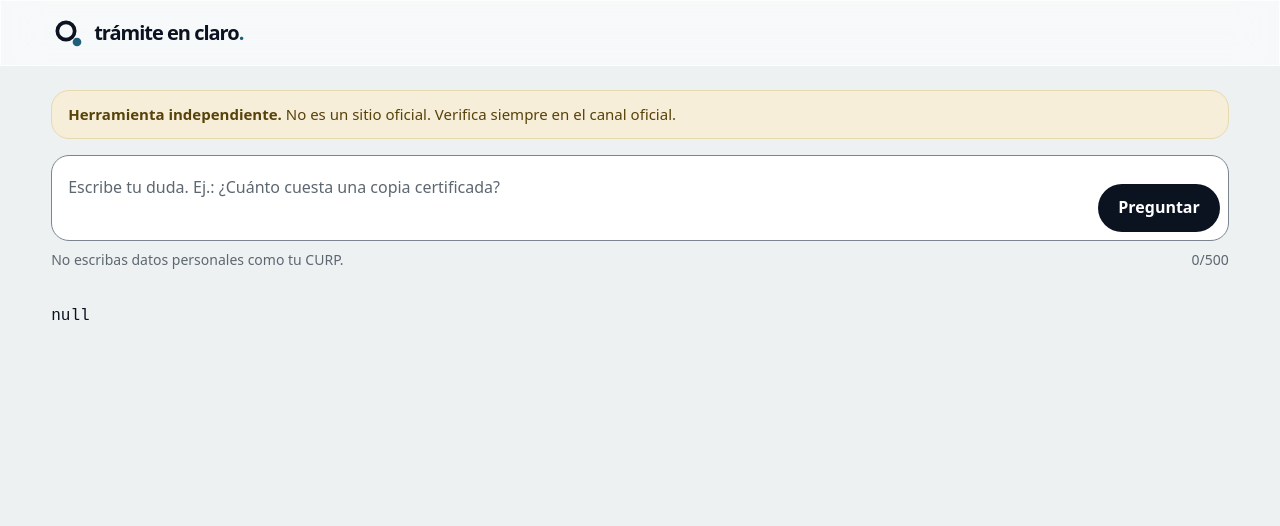
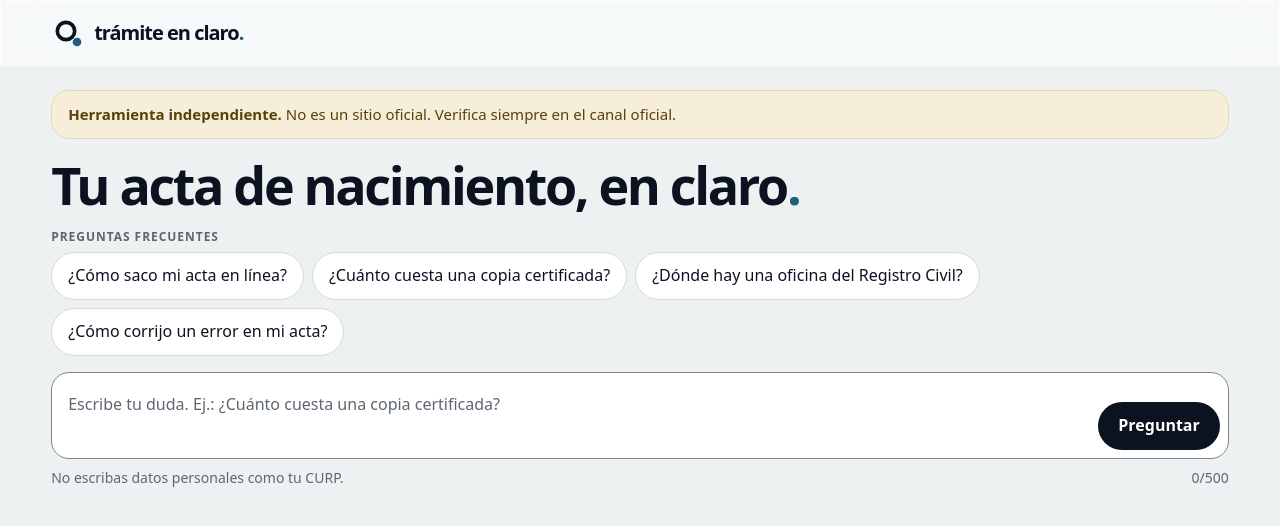
Before and after one commit to jonnschenk/Tramite-en-claro, a React (Vite) app in the folder frontend/: page / in a window 1280 px wide. Shown: the top 526 px of the page. Built offline with nearby package versions, Linux system fonts and the light colour scheme; no server answers.

Commit message:
Fase 2: inicio con preguntas sugeridas y estado de carga agregado

```diff
--- a/frontend/src/App.jsx
+++ b/frontend/src/App.jsx
@@ -3,12 +3,23 @@ import { askQuestion, validateQuestion } from './api/ask.js';
 import Header from './components/Header.jsx';
 import Notice from './components/Notice.jsx';
 import QuestionForm from './components/QuestionForm.jsx';
+import SuggestedQuestions from './components/SuggestedQuestions.jsx';
+import LoadingState from './components/LoadingState.jsx';
+
+// Preguntas que el corpus sí cubre (fuentes 01, 02, 05 y 06).
+const SUGGESTIONS = [
+  '¿Cómo saco mi acta en línea?',
+  '¿Cuánto cuesta una copia certificada?',
+  '¿Dónde hay una oficina del Registro Civil?',
+  '¿Cómo corrijo un error en mi acta?',
+];
 
 function App() {
   const [question, setQuestion] = useState('');
   const [formError, setFormError] = useState(null);
   const [result, setResult] = useState(null);
 
+  const isIdle = result === null;
   const isLoading = result?.state === 'loading';
 
   function handleChange(text) {
@@ -25,6 +36,13 @@ function App() {
     }
     sendQuestion(question);
     return true;
+  }
+
+  // Una píldora llena el campo y envía la pregunta de una vez.
+  function handleSuggestion(text) {
+    setQuestion(text);
+    setFormError(null);
+    sendQuestion(text);
   }
 
   async function sendQuestion(text) {
@@ -45,6 +63,25 @@ function App() {
       <Header />
       <main className="page">
         <Notice />
+
+        {isIdle ? (
+          <div className="hero">
+            <h1 className="hero__title">
+              Tu acta de nacimiento, en claro<span className="hero__dot">.</span>
+            </h1>
+          </div>
+        ) : (
+          <h1 className="visually-hidden">Trámite en claro</h1>
+        )}
+
+        {isIdle && (
+          <SuggestedQuestions
+            title="Preguntas frecuentes"
+            questions={SUGGESTIONS}
+            onSelect={handleSuggestion}
+          />
+        )}
+
         <QuestionForm
           value={question}
           onChange={handleChange}
@@ -52,8 +89,13 @@ function App() {
           isLoading={isLoading}
           error={formError}
         />
-        {/* Temporal: muestra el resultado crudo. Se reemplaza en los siguientes pasos. */}
-        <pre>{JSON.stringify(result, null, 2)}</pre>
+
+        {/* aria-live: el lector de pantalla anuncia lo que aparece aquí (cargando, respuesta, errores). */}
+        <section className="result" aria-live="polite" aria-busy={isLoading}>
+          {isLoading && <LoadingState />}
+          {/* Temporal: los demás estados se muestran en crudo hasta el paso 7. */}
+          {!isIdle && !isLoading && <pre>{JSON.stringify(result, null, 2)}</pre>}
+        </section>
       </main>
     </>
   );
--- /dev/null
+++ b/frontend/src/components/LoadingState.jsx
@@ -0,0 +1,27 @@
+import { useEffect, useState } from 'react';
+
+const SLOW_AFTER_MS = 10_000;
+
+// Estado 2 · Cargando: texto que se anuncia + esqueleto decorativo.
+// A los 10 s cambia a "Sigue buscando…" para que la persona sepa que no se trabó.
+function LoadingState() {
+  const [isSlow, setIsSlow] = useState(false);
+
+  useEffect(() => {
+    const timer = setTimeout(() => setIsSlow(true), SLOW_AFTER_MS);
+    return () => clearTimeout(timer); // si llega la respuesta antes, se cancela
+  }, []);
+
+  return (
+    <div className="card loading">
+      <p className="loading__text">{isSlow ? 'Sigue buscando…' : 'Buscando en fuentes oficiales…'}</p>
+      <div className="loading__skeleton" aria-hidden="true">
+        <span className="loading__line loading__line--wide" />
+        <span className="loading__line" />
+        <span className="loading__line loading__line--short" />
+      </div>
+    </div>
+  );
+}
+
+export default LoadingState;
--- /dev/null
+++ b/frontend/src/components/SuggestedQuestions.jsx
@@ -0,0 +1,26 @@
+// Preguntas sugeridas en píldoras. Se usan en el inicio y en "Fuera de tema".
+function SuggestedQuestions({ title, questions, onSelect, disabled }) {
+  return (
+    <section className="suggestions" aria-labelledby="suggestions-title">
+      <h2 className="suggestions__title" id="suggestions-title">
+        {title}
+      </h2>
+      <ul className="suggestions__list">
+        {questions.map((question) => (
+          <li key={question}>
+            <button
+              className="suggestions__pill"
+              type="button"
+              onClick={() => onSelect(question)}
+              disabled={disabled}
+            >
+              {question}
+            </button>
+          </li>
+        ))}
+      </ul>
+    </section>
+  );
+}
+
+export default SuggestedQuestions;
--- /dev/null
+++ b/frontend/src/styles/_card.scss
@@ -0,0 +1,15 @@
+// Bloque BEM: card (tarjeta base para cargando, respuesta y estados)
+@use 'tokens' as *;
+@use 'mixins' as *;
+
+.card {
+  padding: 20px;
+  background: $color-surface;
+  border-radius: $radius-card-mobile;
+  box-shadow: $shadow-card;
+
+  @include web {
+    padding: 28px;
+    border-radius: $radius-card-web;
+  }
+}
--- /dev/null
+++ b/frontend/src/styles/_hero.scss
@@ -0,0 +1,15 @@
+// Bloque BEM: hero (título del inicio)
+@use 'tokens' as *;
+@use 'mixins' as *;
+
+.hero {
+  &__title {
+    font-size: clamp(2rem, 8vw, 3.25rem);
+    font-weight: 800;
+    letter-spacing: $tracking-title-tight;
+  }
+
+  &__dot {
+    color: $color-accent;
+  }
+}
--- /dev/null
+++ b/frontend/src/styles/_loading.scss
@@ -0,0 +1,46 @@
+// Bloque BEM: loading (estado 2 · Cargando)
+@use 'tokens' as *;
+
+.loading {
+  display: grid;
+  gap: 16px;
+
+  &__text {
+    margin: 0;
+    color: $color-text-secondary;
+    font-weight: 500;
+  }
+
+  &__skeleton {
+    display: grid;
+    gap: 10px;
+  }
+
+  &__line {
+    display: block;
+    width: 80%;
+    height: 14px;
+    border-radius: $radius-pill;
+    background: linear-gradient(90deg, $color-fill-soft 25%, $color-bg 50%, $color-fill-soft 75%);
+    background-size: 200% 100%;
+    animation: loading-shimmer 1.4s ease-in-out infinite;
+
+    &--wide {
+      width: 100%;
+    }
+
+    &--short {
+      width: 55%;
+    }
+  }
+}
+
+@keyframes loading-shimmer {
+  from {
+    background-position: 200% 0;
+  }
+
+  to {
+    background-position: -200% 0;
+  }
+}
--- /dev/null
+++ b/frontend/src/styles/_suggestions.scss
@@ -0,0 +1,41 @@
+// Bloque BEM: suggestions (preguntas sugeridas en píldoras)
+@use 'tokens' as *;
+@use 'mixins' as *;
+
+.suggestions {
+  &__title {
+    @include eyebrow;
+    margin-bottom: 8px;
+    color: $color-text-secondary;
+  }
+
+  &__list {
+    display: flex;
+    flex-wrap: wrap;
+    gap: 8px;
+    margin: 0;
+    padding: 0;
+    list-style: none;
+  }
+
+  &__pill {
+    min-height: $touch-target;
+    padding: 10px 16px;
+    background: $color-surface;
+    border: 1px solid $color-border;
+    border-radius: $radius-pill;
+    color: $color-text;
+    text-align: left;
+    cursor: pointer;
+
+    &:hover {
+      border-color: $color-accent;
+      color: $color-accent-hover;
+    }
+
+    &:disabled {
+      color: $color-text-secondary;
+      cursor: progress;
+    }
+  }
+}
--- a/frontend/src/styles/main.scss
+++ b/frontend/src/styles/main.scss
@@ -1,5 +1,9 @@
 @use 'base';
 @use 'layout';
+@use 'card';
 @use 'header';
 @use 'notice';
+@use 'hero';
+@use 'suggestions';
 @use 'question-form';
+@use 'loading';
```
